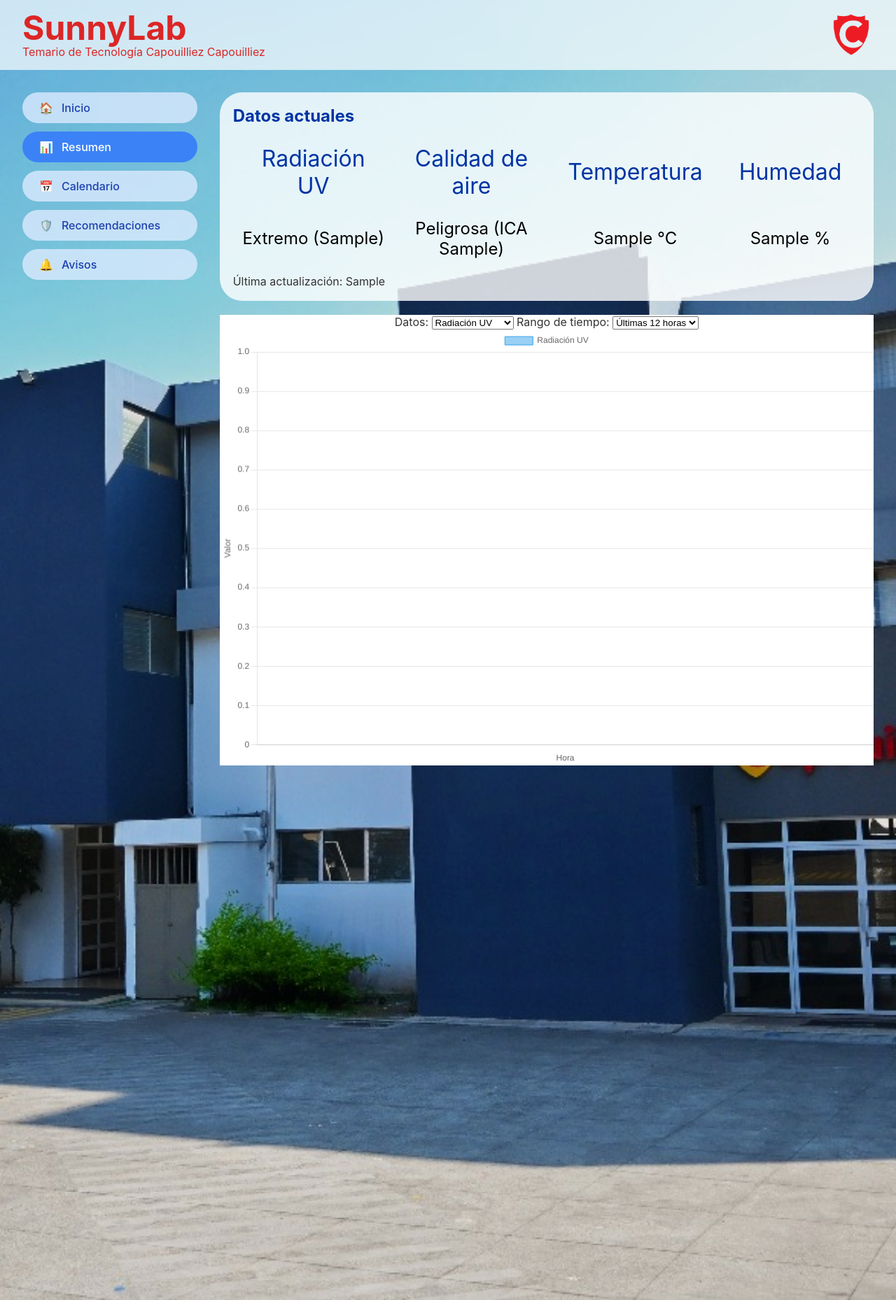
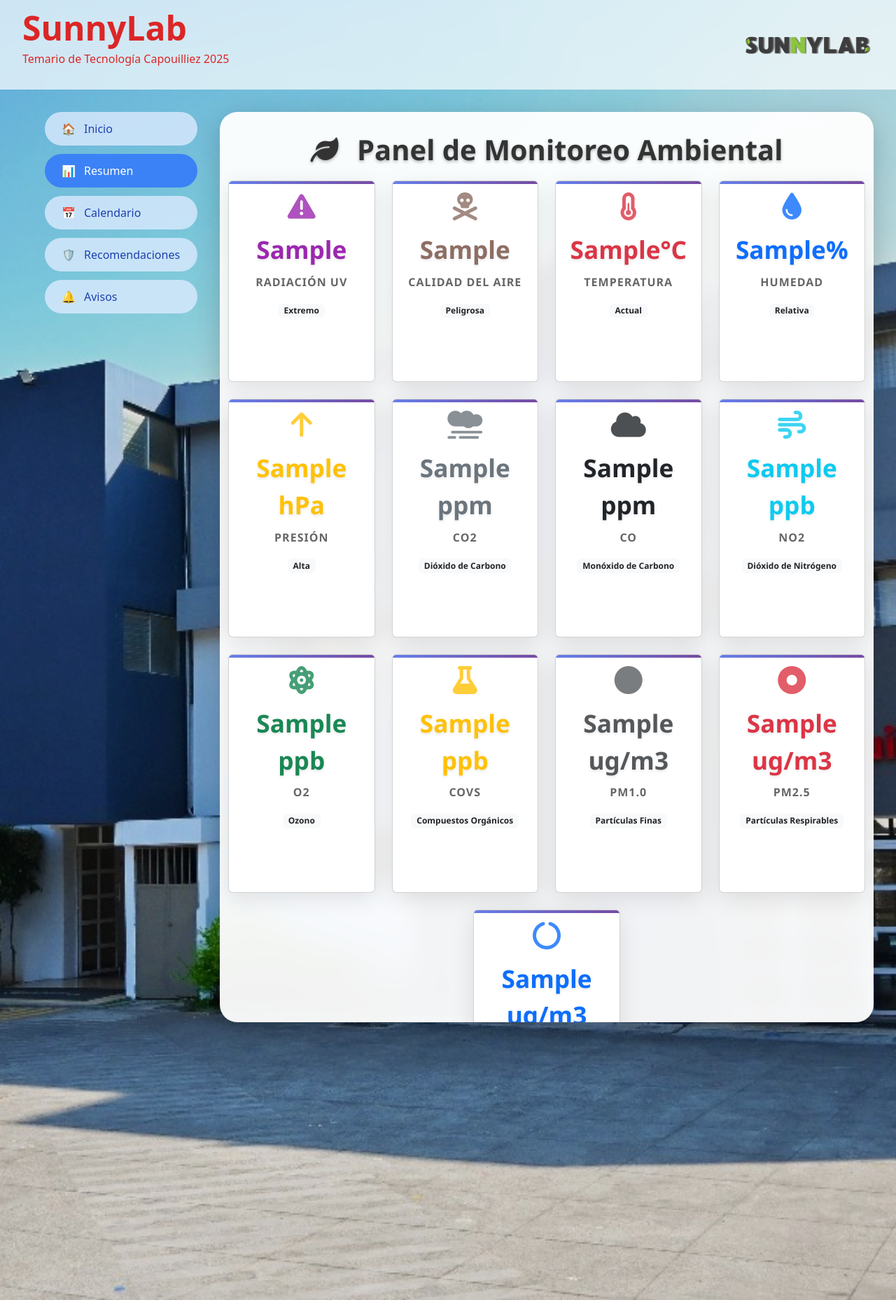
Before and after one commit to temariocap2025/sunnylab, a PHP site: page /index.php?seccion=resumen in a window 1280 px wide. Shown: the whole page at 70% size. Run offline with PHP 8.4, Linux system fonts and the light colour scheme; tables that the repository leaves empty or names only in its code hold one stand-in row (values such as "Sample post").

Commit message:
Rework (database and resumen) & login 1

```diff
--- a/index.php
+++ b/index.php
@@ -8,14 +8,18 @@ include("conexion.php");
     <meta name="viewport" content="width=device-width,initial-scale=1"/>
     <title>SunnyLab Temario de Tecnología Capouilliez</title>
     <link rel="stylesheet" href="styles.css">
+    <?php if (isset($_GET['seccion']) && $_GET['seccion'] === 'resumen'): ?>
+        <link href="https://cdn.jsdelivr.net/npm/bootstrap@5.3.0/dist/css/bootstrap.min.css" rel="stylesheet">
+    <?php endif; ?>
+    <link href="https://cdnjs.cloudflare.com/ajax/libs/font-awesome/6.0.0/css/all.min.css" rel="stylesheet">
 </head>
-<body>
-    <div class="container">
-        <header class="header">
+<body oncontextmenu="return false">
+    <div class="main-container">
+        <header class="main-header">
             <button  class="open-sidebar" onclick="openNav()">&#9776;</button>
             <div class="main-logo">
                 <h1 class="main-title">SunnyLab</h1>
-                <p class="main-subtitle">Temario de Tecnología Capouilliez Capouilliez</p>
+                <p class="main-subtitle">Temario de Tecnología Capouilliez 2025</p>
             </div>
             <a class="login" href="login.php"><img class="capo-logo" src="logo.png"></a>
         </header>
@@ -44,30 +48,18 @@ include("conexion.php");
                         <span class="nav-icon">🔔</span>
                         Avisos
                     </a></li>
+                    <?php if(isset($_COOKIE['loggedin'])){?>
+                    <li><a href="?seccion=test" class="nav-item <?php echo (isset($_GET['seccion']) && $_GET['seccion'] == 'test') ? 'active' : ''; ?>">
+                        TEST
+                    </a></li>
+                    <?php }?>
                 </ul>
             </nav>
 
             <main class="content">
                 <?php
                 $seccion = isset($_GET['seccion']) ? $_GET['seccion'] : 'inicio';
-
-                switch($seccion) {
-                    case 'resumen':
-                        include 'sidebar/resumen.php';
-                        break;
-                    case 'calendario':
-                        include 'sidebar/calendario.php';
-                        break;
-                    case 'recomendaciones':
-                        include 'sidebar/recomendaciones.php';
-                        break;
-                    case 'avisos':
-                        include 'sidebar/avisos.php';
-                        break;
-                    default:
-                        include 'sidebar/inicio.php';
-                        break;
-                }
+                include "sidebar/$seccion.php";
                 ?>
             </main>
         </div>
@@ -75,6 +67,15 @@ include("conexion.php");
         function openNav() {document.getElementById("mobile-sidebar").style.width = "100%"}
         function closeNav() {document.getElementById("mobile-sidebar").style.width = "0"}
     </script>
-    </div>
+    <!-- <script
+    disable-devtool-auto
+    disable-menu='false'
+    src='https://cdn.jsdelivr.net/npm/disable-devtool'></script>
+    </div> -->
+    <script>
+        setInterval(function() {
+        location.reload();
+    }, 60000);
+    </script>
 </body>
 </html>
--- a/sidebar/resumen.php
+++ b/sidebar/resumen.php
@@ -1,166 +1,184 @@
-<div class="summary-wrapper">
-    <div class="current">
-        <div class="current-header">
-            <h2 class="current-title">Datos actuales</h2>
-        </div>
+<div class="container-fluid dashboard-container">
+    <h1 class="section-title" style="color:#333">
+        <i class="fas fa-leaf me-3"></i>
+        Panel de Monitoreo Ambiental
+    </h1>
 
-        <div class="current-table">
     <?php
-                $sql = "SELECT uv_index, ica_index, temperatura, humedad FROM mediciones ORDER BY id_medicion DESC LIMIT 1";
+        include("conexion.php");
+        $sql = "SELECT uv_index, ica_index, temperatura, humedad, presion, co2, co, no2, o3, covs, pm1_0, pm2_5, pm10, registro_hora
+                FROM mediciones ORDER BY id_medicion DESC LIMIT 1";
         $result = mysqli_query($connect, $sql);
         $data = mysqli_fetch_assoc($result);
         mysqli_free_result($result);
 
-                $uv_index = $data['uv_index'];
-                $ica_index = $data['ica_index'];
-                $temperatura = $data['temperatura'];
-                $humedad = $data['humedad'];
+        $uv_index = $data['uv_index'] ?? 0;
+        $ica_index = $data['ica_index'] ?? 0;
+        $temperatura = $data['temperatura'] ?? 0;
+        $humedad = $data['humedad'] ?? 0;
+        $presion = $data['presion'] ?? 0;
+        $co2 = $data['co2'] ?? 0;
+        $co = $data['co'] ?? 0;
+        $no2 = $data['no2'] ?? 0;
+        $o3 = $data['o3'] ?? 0;
+        $covs = $data['covs'] ?? 0;
+        $pm1_0 = $data['pm1_0'] ?? 0;
+        $pm2_5 = $data['pm2_5'] ?? 0;
+        $pm10 = $data['pm10'] ?? 0;
+        $last_update = $data['registro_hora'] ?? '';
 
         function getUVLevel($uv) {
-                    if ($uv < 3) return "Bajo ($uv)";
-                    elseif ($uv < 6) return "Moderado ($uv)";
-                    elseif ($uv < 8) return "Alto ($uv)";
-                    elseif ($uv < 11) return "Muy Alto ($uv)";
-                    else return "Extremo ($uv)";
+            if ($uv < 3) return ["Bajo", "uv-low", "fas fa-sun"];
+            elseif ($uv < 6) return ["Moderado", "uv-moderate", "fas fa-sun"];
+            elseif ($uv < 8) return ["Alto", "uv-high", "fas fa-sun"];
+            elseif ($uv < 11) return ["Muy Alto", "uv-very-high", "fas fa-exclamation-triangle"];
+            else return ["Extremo", "uv-extreme", "fas fa-exclamation-triangle"];
         }
 
         function getICALevel($ica) {
-                    if ($ica <= 50) return "Buena (ICA $ica)";
-                    elseif ($ica <= 100) return "Moderada (ICA $ica)";
-                    elseif ($ica <= 150) return "Poco saludable (ICA $ica)";
-                    elseif ($ica <= 200) return "Dañina (ICA $ica)";
-                    elseif ($ica <= 300) return "Muy Dañina (ICA $ica)";
-                    else return "Peligrosa (ICA $ica)";
+            if ($ica <= 50) return ["Buena", "aqi-good", "fas fa-leaf"];
+            elseif ($ica <= 100) return ["Moderada", "aqi-moderate", "fas fa-cloud"];
+            elseif ($ica <= 150) return ["Poco saludable", "aqi-unhealthy-sensitive", "fas fa-exclamation"];
+            elseif ($ica <= 200) return ["Dañina", "aqi-unhealthy", "fas fa-exclamation-triangle"];
+            elseif ($ica <= 300) return ["Muy Dañina", "aqi-very-unhealthy", "fas fa-skull"];
+            else return ["Peligrosa", "aqi-hazardous", "fas fa-skull-crossbones"];
         }
+
+        function getPressureStatus($pressure) {
+            if ($pressure < 1000) return ["Baja", "text-info", "fas fa-arrow-down"];
+            elseif ($pressure > 1020) return ["Alta", "text-warning", "fas fa-arrow-up"];
+            else return ["Normal", "text-success", "fas fa-equals"];
+        }
+
+        $uvData = getUVLevel($uv_index);
+        $icaData = getICALevel($ica_index);
+        $pressureData = getPressureStatus($presion);
+
+        function getChartData($connect, $parameter) {
+            $sql = "SELECT DATE_FORMAT(registro_hora, '%H:%i') as hora, $parameter as valor
+                    FROM mediciones
+                    WHERE registro_hora >= NOW() - INTERVAL 720 HOUR
+                    ORDER BY registro_hora ASC";
+            $result = mysqli_query($connect, $sql);
+            $data = [];
+            while ($row = mysqli_fetch_assoc($result)) {
+                $data[] = floatval($row["valor"]);
+            }
+            return $data;
+        }
+
+        $chartData = [
+            'uv_index' => getChartData($connect, 'uv_index'),
+            'ica_index' => getChartData($connect, 'ica_index'),
+            'temperatura' => getChartData($connect, 'temperatura'),
+            'humedad' => getChartData($connect, 'humedad'),
+            'presion' => getChartData($connect, 'presion'),
+            'co2' => getChartData($connect, 'co2'),
+            'co' => getChartData($connect, 'co'),
+            'no2' => getChartData($connect, 'no2'),
+            'o3' => getChartData($connect, 'o3'),
+            'covs' => getChartData($connect, 'covs'),
+            'pm1_0' => getChartData($connect, 'pm1_0'),
+            'pm2_5' => getChartData($connect, 'pm2_5'),
+            'pm10' => getChartData($connect, 'pm10')
+        ];
     ?>
-            <table>
-                <tr>
-                    <th>Radiación UV</th>
-                    <th>Calidad de aire</th>
-                    <th>Temperatura</th>
-                    <th>Humedad</th>
-                </tr>
-                <tr>
-                    <td><?php echo getUVLevel($uv_index); ?></td>
-                    <td><?php echo getICALevel($ica_index); ?></td>
-                    <td><?php echo $temperatura . " °C"; ?></td>
-                    <td><?php echo $humedad . " %"; ?></td>
-                </tr>
-            </table>
+
+    <?php
+    $metrics = [
+        'uv_index' => ['Radiación UV', $uv_index, $uvData[2], $uvData[1], $uvData[0], '', 'chart-uv_index'],
+        'ica_index' => ['Calidad del Aire', $ica_index, $icaData[2], $icaData[1], $icaData[0], '', 'chart-ica_index'],
+        'temperatura' => ['Temperatura', $temperatura . '°C', 'fas fa-thermometer-half', 'text-danger', 'Actual', '', 'chart-temperatura'],
+        'humedad' => ['Humedad', $humedad . '%', 'fas fa-tint', 'text-primary', 'Relativa', '', 'chart-humedad'],
+        'presion' => ['Presión', $presion . ' hPa', $pressureData[2], $pressureData[1], $pressureData[0], '', 'chart-presion'],
+        'co2' => ['CO2', $co2 . ' ppm', 'fas fa-smog', 'text-secondary', 'Dióxido de Carbono', '', 'chart-co2'],
+        'co' => ['CO', $co . ' ppm', 'fas fa-cloud', 'text-dark', 'Monóxido de Carbono', '', 'chart-co'],
+        'no2' => ['NO2', $no2 . ' ppb', 'fas fa-wind', 'text-info', 'Dióxido de Nitrógeno', '', 'chart-no2'],
+        'o3' => ['O2', $o3 . ' ppb', 'fas fa-atom', 'text-success', 'Ozono', '', 'chart-o3'],
+        'covs' => ['COVs', $covs . ' ppb', 'fas fa-flask', 'text-warning', 'Compuestos Orgánicos', '', 'chart-covs'],
+        'pm1_0' => ['PM1.0', $pm1_0 . ' ug/m3', 'fas fa-circle', 'text-muted', 'Partículas Finas', '', 'chart-pm1_0'],
+        'pm2_5' => ['PM2.5', $pm2_5 . ' ug/m3', 'fas fa-dot-circle', 'text-danger', 'Partículas Respirables', '', 'chart-pm2_5'],
+        'pm10' => ['PM10', $pm10 . ' ug/m3', 'fas fa-circle-notch', 'text-primary', 'Partículas Inhalables', 'mx-auto', 'chart-pm10']
+    ];
+    ?>
+
+    <div class="row">
+    <?php foreach ($metrics as $key => [$label, $value, $icon, $color, $desc, $extraClass, $chartId]): ?>
+        <div class="col-lg-3 col-md-6 mb-4 <?php echo $extraClass; ?>">
+            <div class="card metric-card text-center h-100">
+                <div class="card-body">
+                    <i class="<?php echo "$icon metric-icon $color"; ?>"></i>
+                    <div class="metric-value <?php echo $color; ?>"><?php echo $value; ?></div>
+                    <div class="metric-label"><?php echo $label; ?></div>
+                    <span class="badge status-badge bg-light text-dark"><?php echo $desc; ?></span>
+                    <canvas class="mini-chart" id="<?php echo $chartId; ?>"></canvas>
+                </div>
+            </div>
+        </div>
+    <?php endforeach; ?>
     </div>
 
-        <?php
-            $sql = "SELECT registro_hora FROM mediciones ORDER BY id_medicion DESC LIMIT 1";
-            $result = mysqli_query($connect, $sql);
-            $last_time = mysqli_fetch_assoc($result);
-            mysqli_free_result($result);
-            echo "<br> Última actualización: " . $last_time["registro_hora"];
-        ?>
+    <div class="row">
+        <div class="col-12">
+            <div class="last-update">
+                <i class="fas fa-clock me-2"></i>
+                <strong>Última actualización:</strong> <?php echo $last_update; ?>
+            </div>
+        </div>
+    </div>
 </div>
 
-    <div class="res-chart">
-        <?php
-            $dataType = isset($_GET['dataType']) ? $_GET['dataType'] : 'uv_index';
-            $timeRange = isset($_GET['timeRange']) ? $_GET['timeRange'] : '12';
+<script src="https://cdn.jsdelivr.net/npm/bootstrap@5.3.0/dist/js/bootstrap.bundle.min.js"></script>
+<script src="https://cdn.jsdelivr.net/npm/chart.js"></script>
+<script>
+    const miniCharts = {};
+    const chartData = <?php echo json_encode($chartData); ?>;
 
-            switch ($dataType) {
-                case "uv_index":
-                    $column = "uv_index";
-                    $label = "Radiación UV";
-                    break;
-                case "ica_index":
-                    $column = "ica_index";
-                    $label = "Calidad de Aire";
-                    break;
-                case "temperatura":
-                    $column = "temperatura";
-                    $label = "Temperatura";
-                    break;
-                case "humedad":
-                    $column = "humedad";
-                    $label = "Humedad";
-                    break;
-                default:
-                    $column = "uv_index";
-                    $label = "Radiación UV";
+    function createMiniChart(canvasId, dataPoints, label) {
+        const ctx = document.getElementById(canvasId).getContext('2d');
+
+        if (miniCharts[canvasId]) {
+            miniCharts[canvasId].destroy();
         }
 
-            $hoursBack = intval($timeRange);
-            $sql = "SELECT DATE_FORMAT(registro_hora, '%H:%i') as hora, $column as valor
-                    FROM mediciones
-                    WHERE registro_hora >= NOW() - INTERVAL $hoursBack HOUR
-                    ORDER BY registro_hora ASC";
-            $result = mysqli_query($connect, $sql);
-            $labels = [];
-            $values = [];
-
-            while ($row = mysqli_fetch_assoc($result)) {
-                $labels[] = $row["hora"];
-                $values[] = floatval($row["valor"]);
-            }
-
-            echo "<script>
-                const chartLabels = " . json_encode($labels) . ";
-                const chartValues = " . json_encode($values) . ";
-                const chartLabel = " . json_encode($label) . ";
-            </script>";
-        ?>
-        <div class="chart-controls">
-            <label for="dataType">Datos: </label>
-            <select id="dataType">
-                <option value="uv_index" <?= $dataType == 'uv_index' ? 'selected' : '' ?>>Radiación UV</option>
-                <option value="ica_index" <?= $dataType == 'ica_index' ? 'selected' : '' ?>>Calidad del Aire</option>
-                <option value="temperatura" <?= $dataType == 'temperatura' ? 'selected' : '' ?>>Temperatura</option>
-                <option value="humedad" <?= $dataType == 'humedad' ? 'selected' : '' ?>>Humedad</option>
-            </select>
-
-            <label for="timeRange">Rango de tiempo: </label>
-            <select id="timeRange">
-                <option value="12" <?= $timeRange == '12' ? 'selected' : '' ?>>Últimas 12 horas</option>
-                <option value="24" <?= $timeRange == '24' ? 'selected' : '' ?>>Últimas 24 horas</option>
-                <option value="168" <?= $timeRange == '168' ? 'selected' : '' ?>>Últimos 7 días</option>
-                <option value="720" <?= $timeRange == '720' ? 'selected' : '' ?>>Últimos 30 días</option>
-            </select>
-        </div>
-
-        <canvas id="myChart" width="600" height="400"></canvas>
-
-        <script src="https://cdn.jsdelivr.net/npm/chart.js"></script>
-        <script>
-            document.getElementById("dataType").addEventListener("change", function() {
-                window.location.href = "?seccion=resumen" + "&dataType=" + this.value + "&timeRange=" + document.getElementById("timeRange").value;
-            });
-            document.getElementById("timeRange").addEventListener("change", function() {
-                window.location.href = "?seccion=resumen" + "&dataType=" + document.getElementById("dataType").value + "&timeRange=" + this.value;
-            });
-
-            const ctx = document.getElementById('myChart').getContext('2d');
-
-            const myChart = new Chart(ctx, {
-                type: 'bar',
+        miniCharts[canvasId] = new Chart(ctx, {
+            type: 'line',
             data: {
-                    labels: chartLabels,
+                labels: dataPoints.map((_, i) => i),
                 datasets: [{
-                        label: chartLabel,
-                        data: chartValues,
-                        backgroundColor: 'rgba(54, 162, 235, 0.5)',
-                        borderColor: 'rgba(54, 162, 235, 1)',
-                        borderWidth: 1
+                    label: label,
+                    data: dataPoints,
+                    borderColor: '#4CAF50',
+                    backgroundColor: 'rgba(76, 175, 80, 0.1)',
+                    borderWidth: 1.5,
+                    tension: 0.4,
+                    pointRadius: 0,
+                    fill: true
                 }]
             },
             options: {
+                responsive: true,
+                maintainAspectRatio: false,
+                animation: false,
+                plugins: {
+                    legend: { display: false },
+                    tooltip: { enabled: false }
+                },
                 scales: {
-                        x: {
-                            title: { display: true, text: 'Hora' }
-                        },
-                        y: {
-                            title: { display: true, text: 'Valor' },
-                            beginAtZero: true
+                    x: { display: false },
+                    y: { display: false }
                 }
-                    },
-                },
+            }
+        });
+    }
+
+    console.log(chartData);
+    Object.keys(chartData).forEach(param => {
+        const canvasId = 'chart-' + param;
+        if (document.getElementById(canvasId)) {
+            createMiniChart(canvasId, chartData[param], param);
+        }
     });
 </script>
-    </div>
+
 <?php mysqli_close($connect); ?>
-</div>
--- a/styles.css
+++ b/styles.css
@@ -12,7 +12,7 @@ body {
     color: #333;
 }
 
-.container {
+.main-container {
     min-height: 100vh;
     display: flex;
     flex-direction: column;
@@ -22,7 +22,7 @@ body {
     background-attachment: fixed;
 }
 
-.container::before {
+.main-container::before {
     content: '';
     position: absolute;
     top: 0;
@@ -33,7 +33,7 @@ body {
     z-index: 1;
 }
 
-.header {
+.main-header {
     background: rgba(255, 255, 255, 0.7);
     backdrop-filter: blur(10px);
     padding: 1rem 2rem;
@@ -42,11 +42,6 @@ body {
     align-items: center;
     position: relative;
     z-index: 10;
-}
-
-.main-logo {
-    align-items: center;
-    gap: 0.5rem;
 }
 
 .main-title {
@@ -228,7 +223,7 @@ body {
 
 .login {
     height: 4rem;
-    width: 4rem;
+    width: 12rem;
     cursor: pointer;
     display: flex;
     justify-content: center;
@@ -243,9 +238,129 @@ body {
     margin: auto;
 }
 
-.scratch-embed{
-    border-radius: 10px;
-    overflow:hidden;
+.dashboard-container {
+    background: rgba(255, 255, 255, 0.95);
+    border-radius: 25px;
+    box-shadow: 0 10px 40px rgba(0, 0, 0, 0.2);
+    backdrop-filter: blur(15px);
+    min-height: 70vh;
+    max-height: 70vh;
+    overflow-y: auto;
+    font-family: 'Segoe UI', Tahoma, Geneva, Verdana, sans-serif;
+}
+
+.metric-card {
+    background: rgba(255, 255, 255, 0.95);
+    border: none;
+    border-radius: 20px;
+    box-shadow: 0 8px 32px rgba(0, 0, 0, 0.1);
+    backdrop-filter: blur(10px);
+    transition: all 0.3s ease;
+    overflow: hidden;
+    position: relative;
+}
+
+.metric-card:hover {
+    transform: translateY(-5px);
+    box-shadow: 0 15px 40px rgba(0, 0, 0, 0.15);
+}
+
+.metric-card::before {
+    content: '';
+    position: absolute;
+    top: 0;
+    left: 0;
+    right: 0;
+    height: 4px;
+    background: linear-gradient(90deg, #667eea, #764ba2);
+}
+
+.metric-icon {
+    font-size: 2.5rem;
+    margin-bottom: 15px;
+    opacity: 0.8;
+}
+
+.metric-value {
+    font-size: 2.2rem;
+    font-weight: 700;
+    margin-bottom: 8px;
+    text-shadow: 0 2px 4px rgba(0, 0, 0, 0.1);
+}
+
+.metric-label {
+    font-size: 1rem;
+    font-weight: 600;
+    color: #666;
+    margin-bottom: 15px;
+    text-transform: uppercase;
+    letter-spacing: 1px;
+}
+
+.status-badge {
+    font-size: 0.8rem;
+    padding: 6px 12px;
+    border-radius: 20px;
+    font-weight: 600;
+    margin-bottom: 15px;
+}
+
+.mini-chart {
+    height: 60px;
+    max-height: 60px;
+    width: 100%;
+    display: block;
+}
+
+.uv-low { color: #4CAF50; }
+.uv-moderate { color: #FF9800; }
+.uv-high { color: #FF5722; }
+.uv-very-high { color: #E91E63; }
+.uv-extreme { color: #9C27B0; }
+
+.aqi-good { color: #4CAF50; }
+.aqi-moderate { color: #FFEB3B; }
+.aqi-unhealthy-sensitive { color: #FF9800; }
+.aqi-unhealthy { color: #FF5722; }
+.aqi-very-unhealthy { color: #9C27B0; }
+.aqi-hazardous { color: #8D6E63; }
+
+.last-update {
+    background: rgba(255, 255, 255, 0.9);
+    padding: 15px 25px;
+    border-radius: 15px;
+    text-align: center;
+    margin: 30px 0;
+    box-shadow: 0 4px 15px rgba(0, 0, 0, 0.1);
+    color: #333;
+    font-weight: 500;
+}
+
+.dashboard-title {
+    text-align: center;
+    color: white;
+    margin-bottom: 30px;
+    text-shadow: 0 2px 4px rgba(0, 0, 0, 0.3);
+}
+
+.section-title {
+    color: white;
+    margin: 30px 0 20px 0;
+    text-align: center;
+    font-weight: 600;
+    text-shadow: 0 2px 4px rgba(0, 0, 0, 0.3);
+}
+
+@media (max-width: 768px) {
+    .metric-value {
+        font-size: 1.8rem;
+    }
+    .metric-icon {
+        font-size: 2rem;
+    }
+    .dashboard-container {
+        padding: 10px;
+    }
 }
 
 @media all and (min-width:1000px){
```
Also changed, not shown: database.php (+46 -7 lines), login.php (added, +24 -0 lines), sidebar/test.php (added, +166 -0 lines), logo.png. Lines whose indentation alone changed are shown as unchanged.
